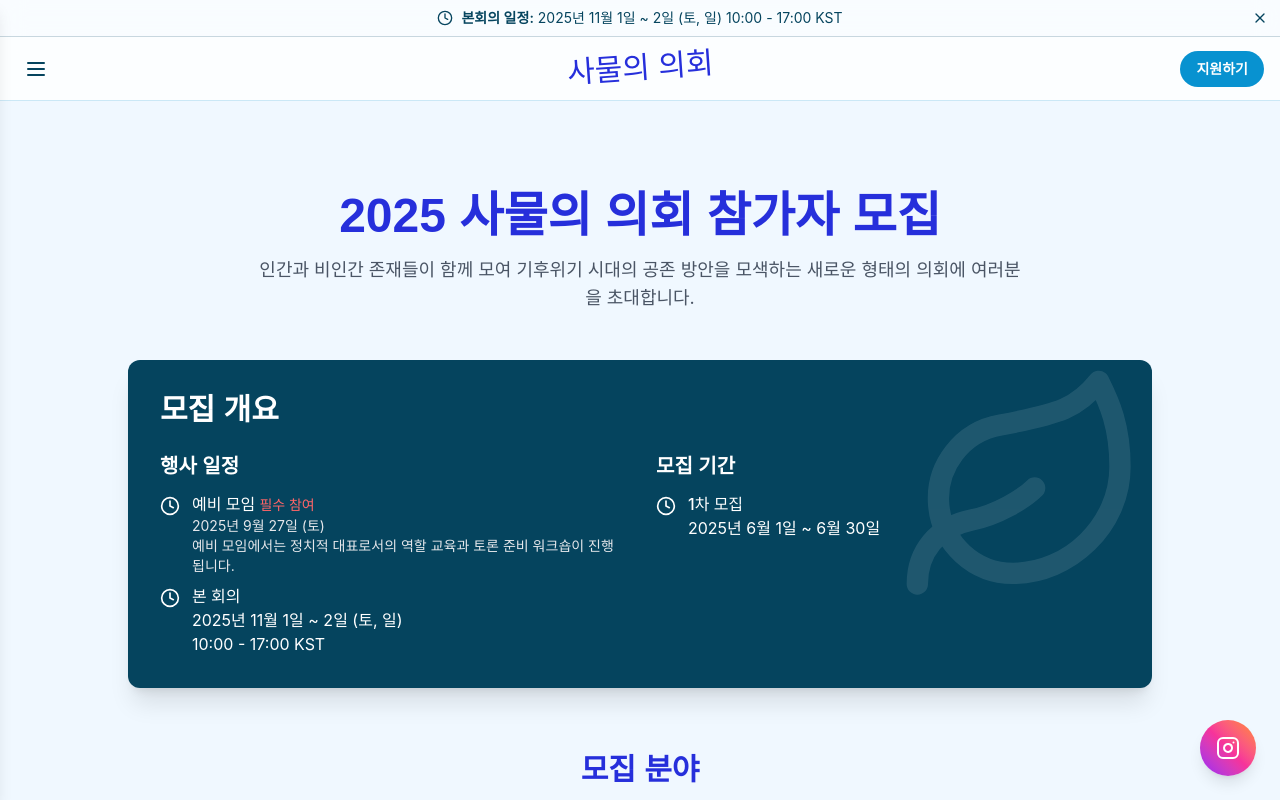
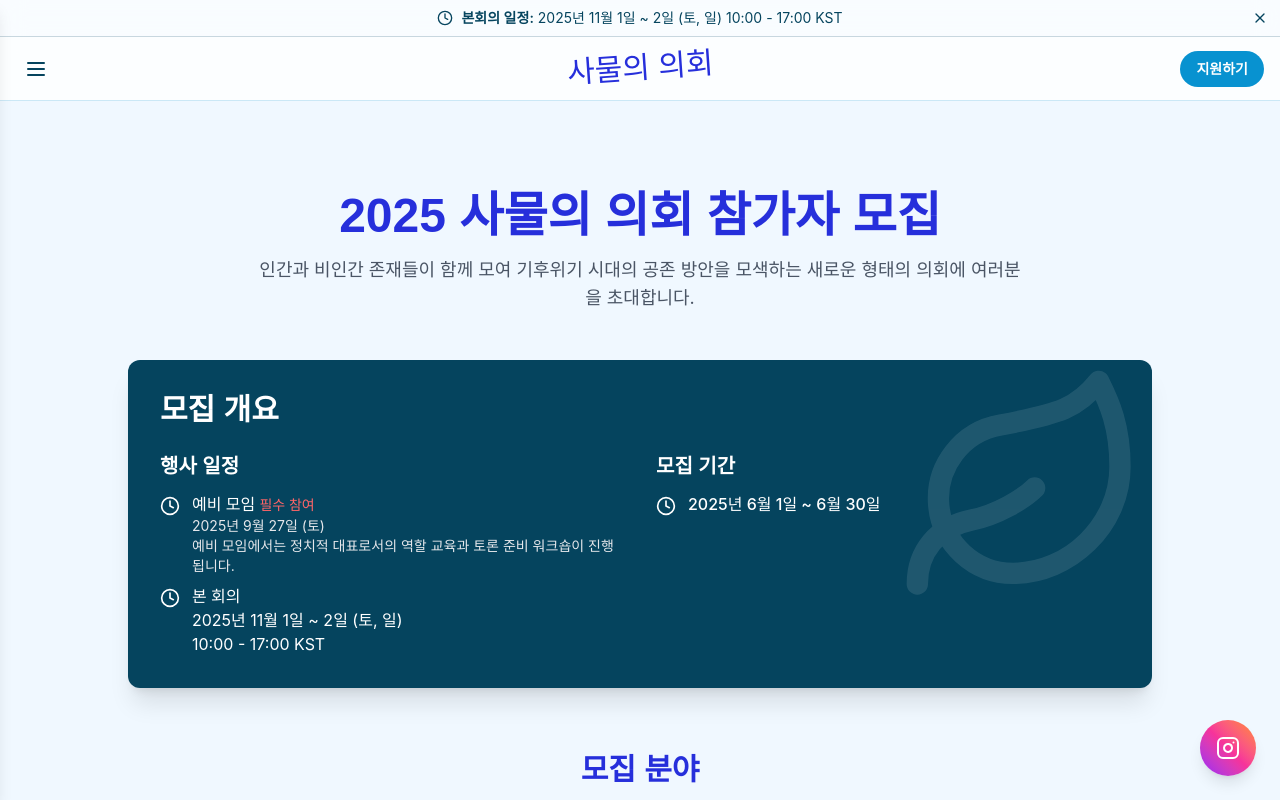
Before and after one commit to shin-minhyuk/samul.parliament, a Next.js app: page /recruitment in a window 1280 px wide. Shown: the top 800 px of the page. Built offline with nearby package versions, Linux system fonts and the light colour scheme; a web font is replaced by a local one.

Commit message:
[feat] 참가자 모집 페이지 텍스트 수정

```diff
--- a/src/app/recruitment/page.tsx
+++ b/src/app/recruitment/page.tsx
@@ -63,8 +63,7 @@ export default function RecruitmentPage() {
                   <div className="flex items-start gap-3">
                     <Clock className="mt-1 h-5 w-5 flex-shrink-0" />
                     <div>
-                      <p className="font-medium">1차 모집</p>
-                      <p>2025년 6월 1일 ~ 6월 30일</p>
+                      <p className="font-medium">2025년 6월 1일 ~ 6월 30일</p>
                     </div>
                   </div>
                 </div>
```
